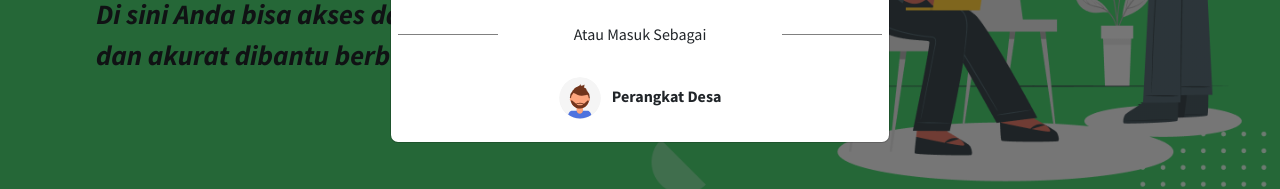
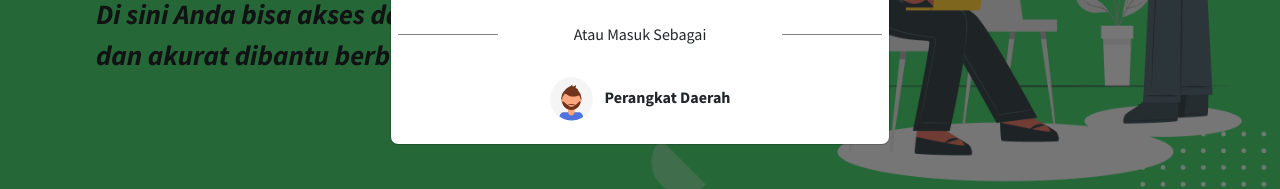
Before and after one commit to Zahara04/SiMonev, a plain HTML site: page index.html in a window 1280 px wide. Both pictures are taken after a click on the button "Let's Go!". Shown: the part 479-668 px from the top of the page. Drawn offline with nearby package versions, Linux system fonts and the light colour scheme.

Commit message:
Update index.html

```diff
--- a/index.html
+++ b/index.html
@@ -87,7 +87,7 @@
             <div class="mb-3 text-center">
               <a class="btn fw-bold text-dark" role="button" href="#" data-bs-toggle="modal" data-bs-target="#ModalPerangkatDesa">
               <img src="assets/img/undraw_profile_2.svg" alt="avatar" class="rounded-circle me-2" style="height: 10%; width: 10%" />
-            Perangkat Desa</a>
+            Perangkat Daerah</a>
             </div>
           </form>
         </div>
@@ -103,7 +103,7 @@
           </div>
           <form class="container">
             <div class="text-center">
-              <p class="mt-1">Masuk Sebagai Perangkat Desa</p>
+              <p class="mt-1">Masuk Sebagai Perangkat Daerah</p>
               <img src="assets/img/undraw_profile_2.svg" alt="avatar" class="rounded-circle" style="height: 15%; width: 15%" />
             </div>
             <div class="mt-2 b-3">
```
